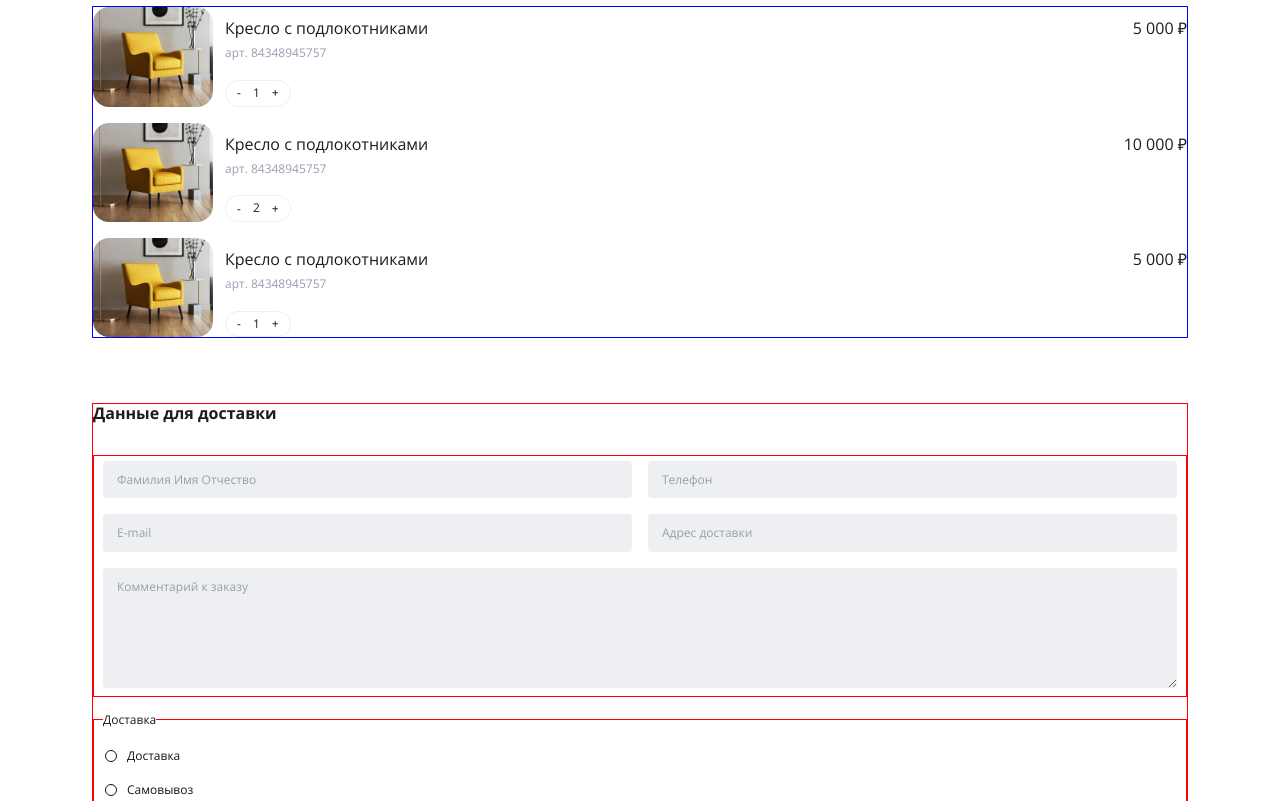
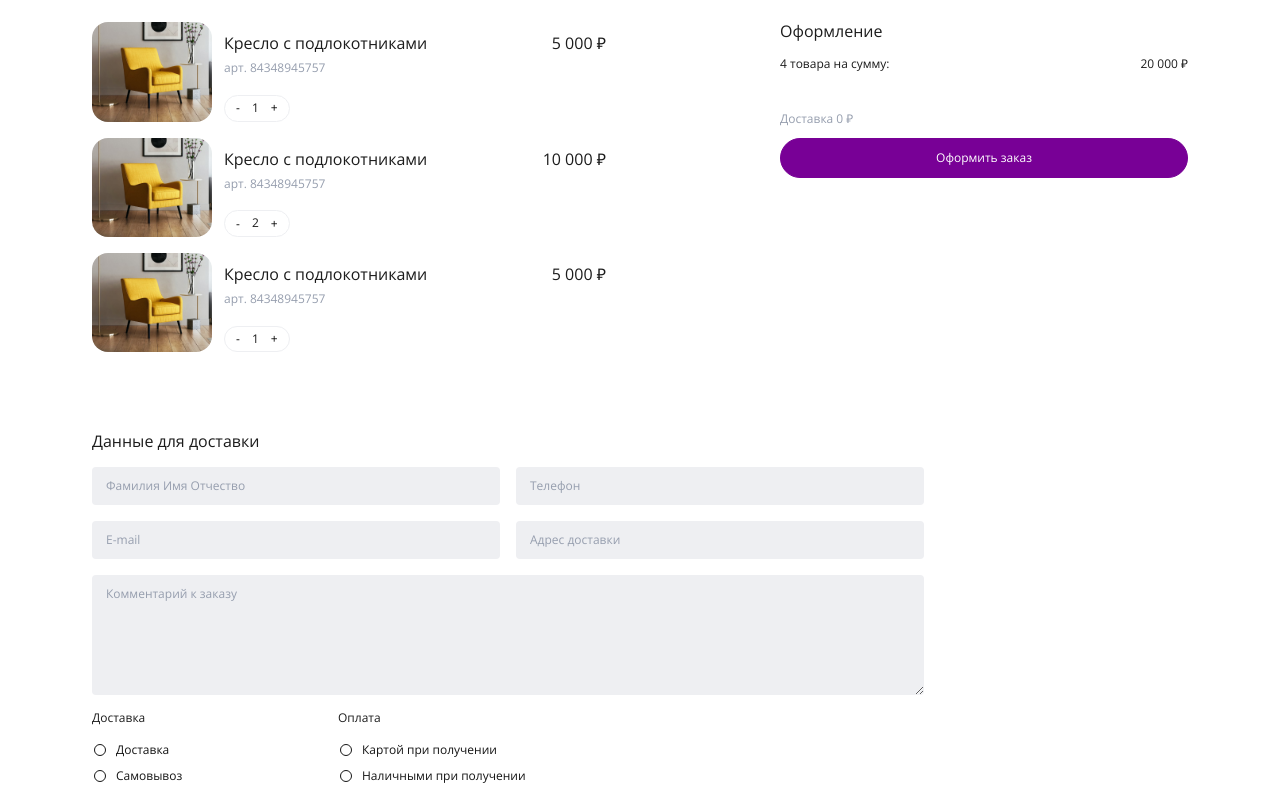
Before and after one commit to Rednata/koff, a website built with Vite: page index.html in a window 1280 px wide. Shown: the part 280-1081 px from the top of the page. Built offline with nearby package versions, Linux system fonts and the light colour scheme.

Commit message:
feat: style for cart

```diff
--- a/index.html
+++ b/index.html
@@ -430,7 +430,7 @@
           </form>
 
           <div class="cart__place">
-            <h3 class="cart__subtitle">Оформление</h3>
+            <h3 class="cart__subtitle cart__subtitle-place">Оформление</h3>
             <div class="cart__place-info">
               <p class="cart__place-count">4 товара на сумму:</p>
               <p class="cart__place-price">20&nbsp;000&nbsp;₽</p>
--- a/styles/cart.scss
+++ b/styles/cart.scss
@@ -12,8 +12,20 @@
 		&__container {
 
 
-			@media (min-width: 580px) {
+			@media (min-width: 820px) {
+				display: grid;
+				grid-template-areas:
+					"title ."
+					"products place"
+					"form form";
+				grid-template-columns: 1fr 302px;
+				column-gap: 40px;
+				row-gap: 40px;
+			}
 
+			@media (min-width: 1120px) {
+				grid-template-columns: 1fr 408px;
+				column-gap: 16px;
 			}
 		}
 
@@ -27,16 +39,23 @@
 			}
 
 			@media (min-width: 820px) {
-
+				grid-area: title;
+				margin-bottom: 0;
 			}
 		}
 
 		&__products {
-			border: 1px solid blue;
 			margin-bottom: 50px;
 
 			@media (min-width: 580px) {
 				margin-bottom: 65px;
+			}
+			@media (min-width: 820px) {
+				grid-area: products;
+				margin-bottom: 40px;
+			}
+			@media (min-width: 1120px) {
+
 			}
 		}
 
@@ -57,6 +76,10 @@
 					"img control .";
 				grid-template-columns: 120px 1fr min-content;
 				column-gap: 12px;
+			}
+
+			@media (min-width: 820px) {
+				max-width: 514px;
 			}
 		}
 
@@ -119,11 +142,19 @@
 		}
 
 		&__place {
-			border: 1px solid red;
+
+			@media (min-width: 820px) {
+				grid-area: place;
+				margin-bottom: 40px;
+			}
 		}
 
 		&__subtitle {
 			font-size: 16px;
+			font-weight: 400;
+		}
+
+		&__subtitle-place {
 			margin-bottom: 16px;
 		}
 
@@ -165,12 +196,19 @@
 		}
 
 		&__form {
-			border: 1px solid red;
 			margin-bottom: 50px;
 
 			@media (min-width: 580px) {
 				margin-bottom: 65px;
 			}
+			@media (min-width: 820px) {
+				grid-area: form;
+				max-width: 832px;
+				margin-bottom: 0;
+			}
 
+			@media (min-width: 1120px) {
+
+			}
 		}
 }
--- a/styles/default.scss
+++ b/styles/default.scss
@@ -76,6 +76,10 @@ fieldset {
   margin: 0;
 }
 
+fieldset {
+  padding: 0;
+}
+
 iframe {
   border: none;
 }
--- a/styles/form-order.scss
+++ b/styles/form-order.scss
@@ -2,9 +2,12 @@
   display: grid;
   gap: 16px;
 
+  @media (min-width: 580px) {
+    grid-template-columns: 230px 1fr;
+  }
+
   &__fieldset {
     border: none;
-    border: 1px solid red;
 
     &_input {
       display: grid;
@@ -13,6 +16,7 @@
       @media (min-width: 580px) {
         grid-template-columns: 1fr 1fr;
         gap: 10px;
+        grid-column: 1/-1;
       }
       @media (min-width: 820px) {
         gap: 16px;
--- a/styles/radio.scss
+++ b/styles/radio.scss
@@ -3,7 +3,6 @@
 	display: flex;
 	align-items: center;
 	font-size: 12px;
-	margin-bottom: 8px;
 	color: #151515;
 	line-height: 16px;
 
```
